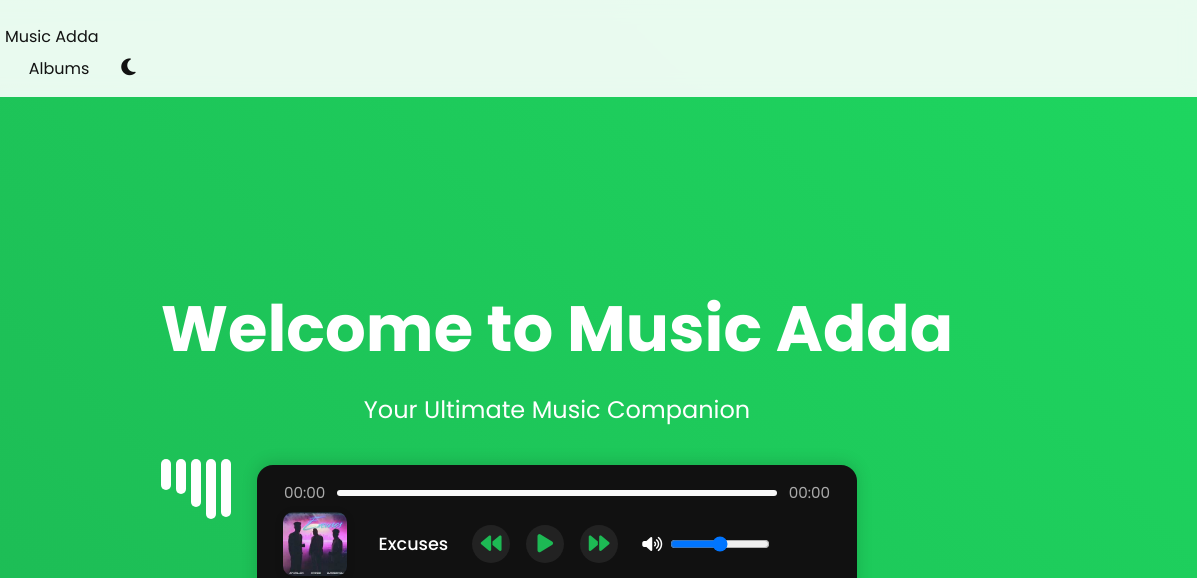
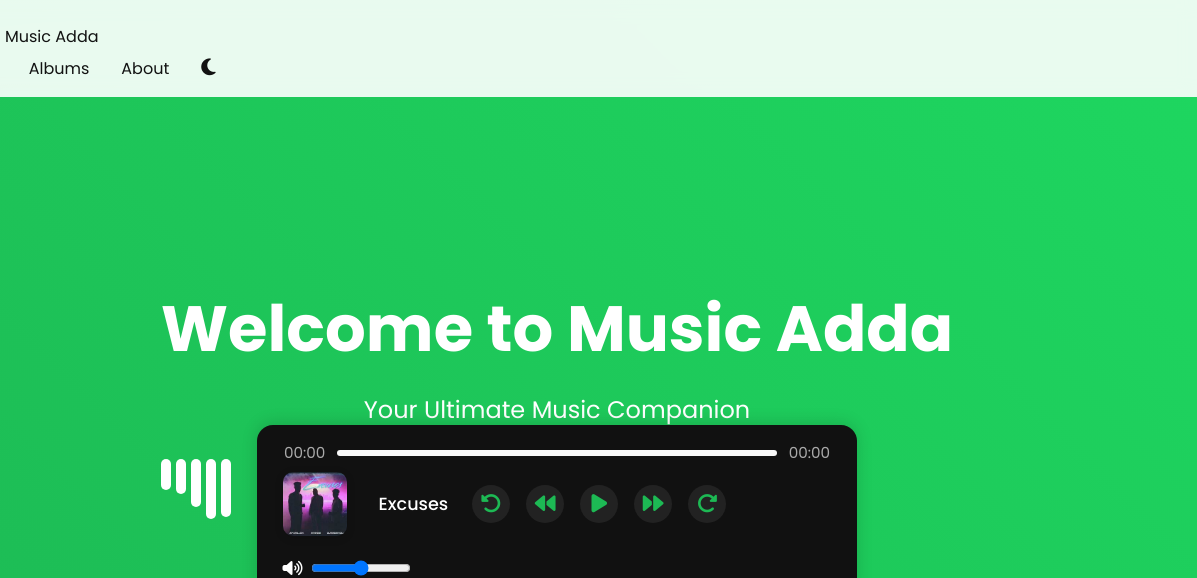
Before and after one commit to SandeepD077/music_adda, a plain HTML site: page index.html in a window 1280 px wide. Shown: the top 578 px of the page, 83-1280 px from the left. Drawn offline with nearby package versions, Linux system fonts and the light colour scheme.

Commit message:
Update index.html

```diff
--- a/index.html
+++ b/index.html
@@ -21,9 +21,8 @@
         </div>
         <ul class="nav-links">
             <li><a href="#home">Home</a></li>
-
             <li><a href="#albums">Albums</a></li>
-
+            <li><a href="#footer-content">About</a></li>
             <li>
                 <button id="theme-toggle">
                     <i class="fas fa-moon"></i>
@@ -59,7 +58,7 @@
 
 
     <!-- Footer -->
-    <footer>
+    <footer id="footer-content">
         <div class="footer-content">
             <div class="footer-section">
                 <h3>About Music Adda</h3>
@@ -99,9 +98,11 @@
                 <span class="song-name">No song playing</span>
             </div>
             <div class="controls">
+                <button id="rewind-btn" title="Rewind 10s"><i class="fas fa-rotate-left"></i></button>
                 <button id="prev-btn"><i class="fas fa-backward"></i></button>
                 <button id="play-btn"><i class="fas fa-play"></i></button>
                 <button id="next-btn"><i class="fas fa-forward"></i></button>
+                <button id="forward-btn" title="Forward 10s"><i class="fas fa-rotate-right"></i></button>
             </div>
             <div class="volume-control">
                 <i class="fas fa-volume-up"></i>
```
